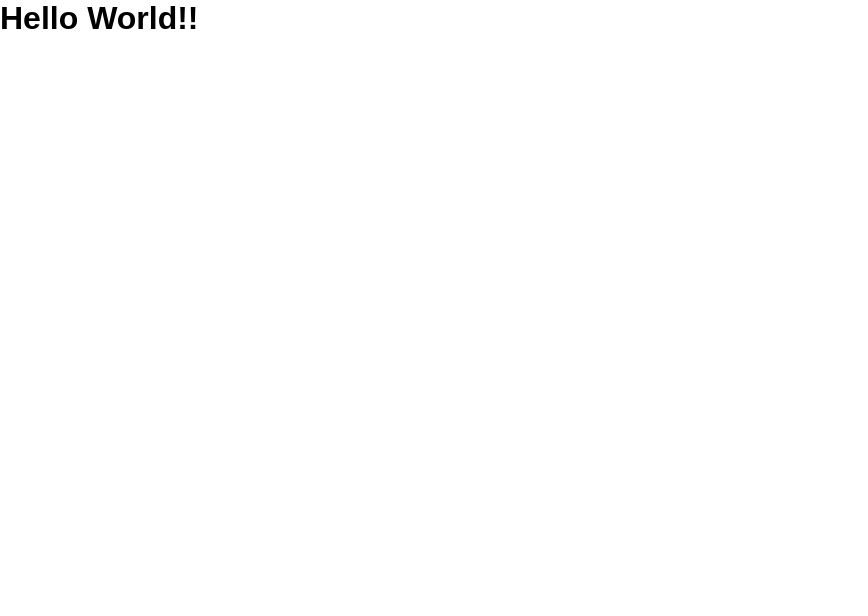
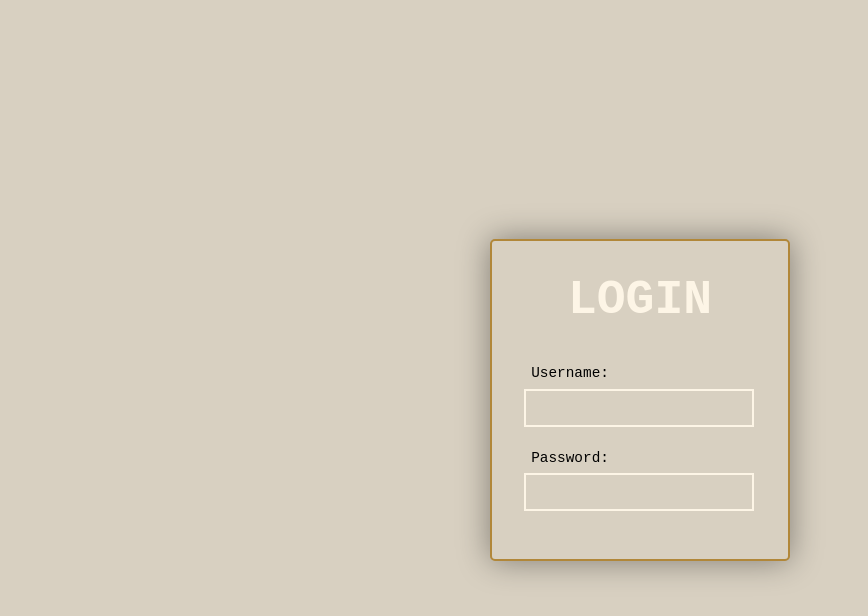
Before and after one commit to NonameCodeSource/JavascriptPractices, a plain HTML site: page Practices/index.html in a window 1280 px wide. Shown: the whole page, without its empty margins (0-868 px from the left). Drawn offline with Linux system fonts and the light colour scheme.

Commit message:
add login form, no function

```diff
--- a/Practices/index.html
+++ b/Practices/index.html
@@ -7,9 +7,15 @@
     <link rel="stylesheet" href="style.css">
 </head>
 <body>
-    <h1>Hello World!!</h1>
-    <div class="main">
-        <div class="child"></div>
+
+    <div class="form-body">
+        <form action="Login">
+        <h1>LOGIN</h1>
+            <label for="username" class="LabelName">Username:</label>
+                <input type="text" class="textbox" id="username" name="username" required>
+            <label for="username" class="LabelName">Password:</label>
+                <input type="text" class="textbox" id="password" name="username" required>
+        </form>
     </div>
 
 <script src="script.js"></script>
--- a/Practices/style.css
+++ b/Practices/style.css
@@ -6,5 +6,43 @@
     border: none;
     outline: none;
     scroll-behavior: smooth;
-    font-family: "Poppins", sans-serif;
+    font-family: 'Courier New', Courier, monospace;
+    background-color: rgb(216, 208, 193);
 }
+.form-body {
+    display: flex;
+    justify-content: center;
+    align-items: center;
+    height: 100vh;
+}
+h1 {
+    display: grid;
+    justify-content: center;
+    font-size: 3em;
+    margin-bottom: .8em;
+    color: oldlace;
+}
+form{
+    margin: 2em;
+    width: 30%;
+    max-width: 300px;
+    padding: 2em;
+    border: rgb(177, 135, 57) 2px solid;
+    border-radius: 5px;
+    box-shadow: 0 0 2em rgba(0, 0, 0, 0.4);
+}
+.textbox {
+    border: oldlace 2px solid;
+    padding: .5em;
+    font-size: 1em;
+    color: oldlace;
+    margin-bottom: 1em;
+}
+
+.LabelName {
+    font-size: .9em;
+    margin-bottom:.5em;
+    margin-top: .5em;
+    margin-left: .5em;
+    display: block;
+}
```
